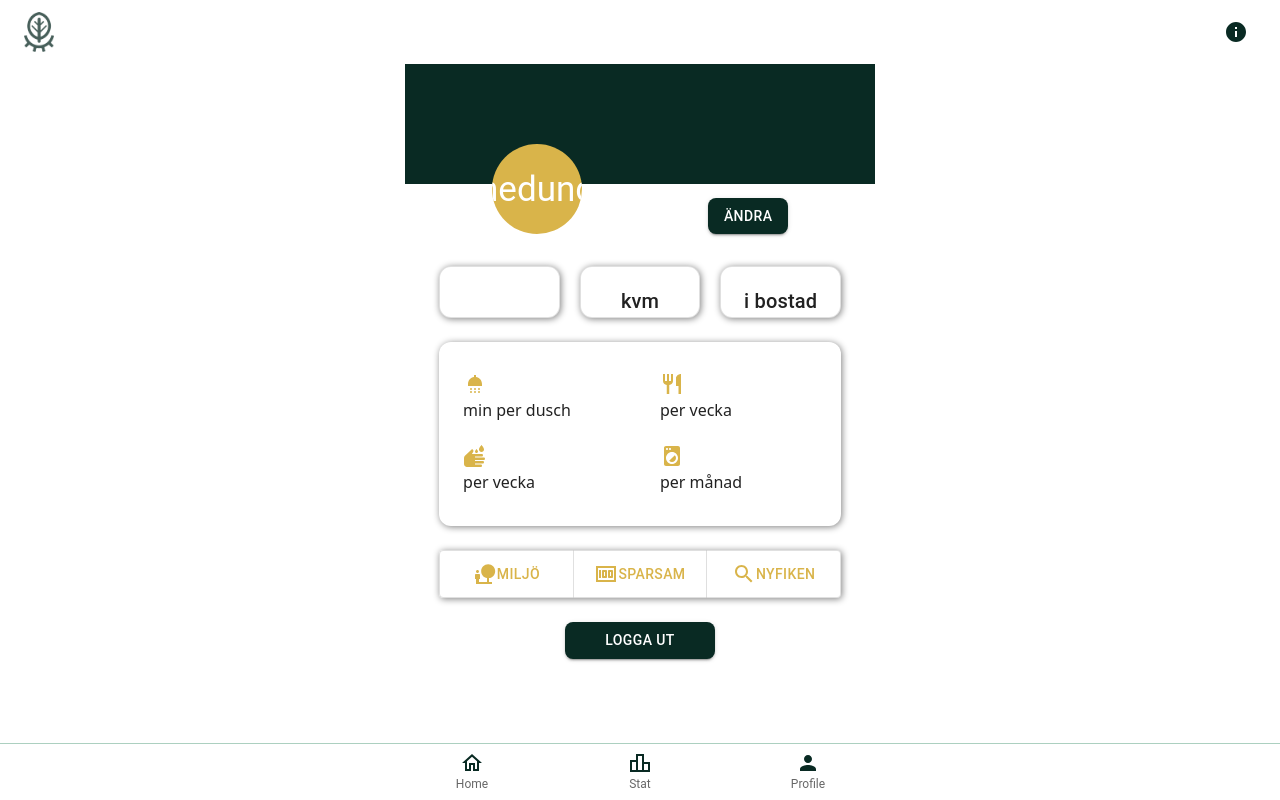
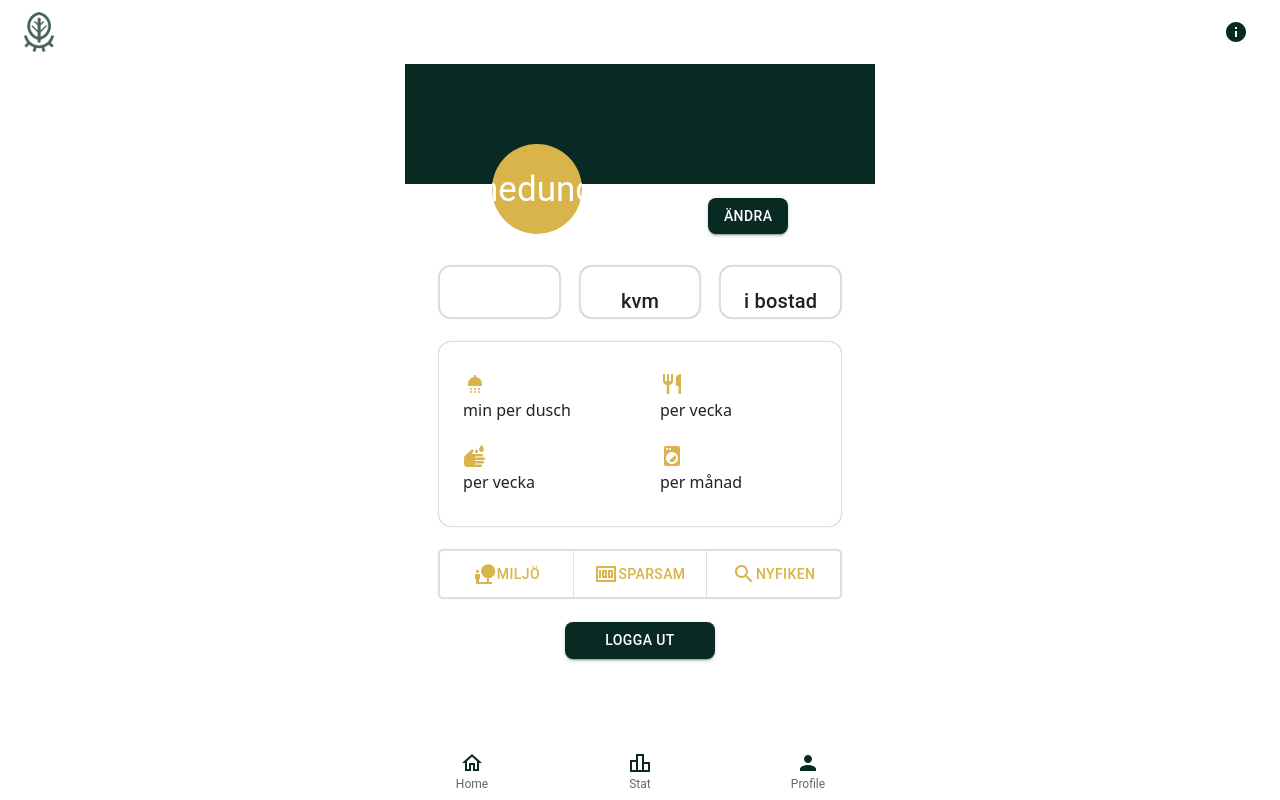
Before and after one commit to annaagranberg/EnergyEyes, a React (Create React App) app: page /profile in a window 1280 px wide. Built offline with nearby package versions, Linux system fonts and the light colour scheme; no server answers; the database is empty; sample sign-in values are in the browser's storage.

Commit message:
utseende

```diff
--- a/src/components/BottomBar.js
+++ b/src/components/BottomBar.js
@@ -19,7 +19,7 @@ export default function BottomBar() {
   return (
     <>
     <ThemeProvider theme={theme}>
-        <Box sx={{borderTop: '1px solid #ACD0C0'}}>
+        <Box>
             <BottomNavigation
                 showLabels
                 value={clicked}
--- a/src/components/Dashboard.js
+++ b/src/components/Dashboard.js
@@ -95,6 +95,7 @@ export default function Dashboard() {
 
     <ThemeProvider theme={theme}>
 
+
         <Box component='div' sx={{overflowX:'hidden', overflowY:'scroll', mb:6}}>
             <Card sx={{ minWidth: 270 }} elevation={0}>
                 <CardContent>
@@ -129,18 +130,18 @@ export default function Dashboard() {
 
                 <Box sx={{width:'90%', ml:'auto', mr:'auto' }} display='flex' flexDirection="column" alignItems='center'>
                     <Box display='flex' flexDirection='row' justifyContent='space-between' sx={{width:'95%', mb:3}}>
-                        <Card variant='outlined' sx={{ textAlign:'center', boxShadow: '1px 1px 7px grey',  borderRadius: 3, width:'30%'}}>
+                        <Card variant='outlined' sx={{ textAlign:'center', boxShadow: '0px 0px 2px grey',  borderRadius: 3, width:'30%'}}>
                             <Typography  variant='h6' >{fname}<br/>{lname}</Typography>
                         </Card>
-                        <Card justify='center' variant='outlined' component='div' sx={{boxShadow: '1px 1px 7px grey', textAlign:'center', borderRadius: 3, width:'30%'}}>
+                        <Card justify='center' variant='outlined' component='div' sx={{boxShadow: '0px 0px 2px grey', textAlign:'center', borderRadius: 3, width:'30%'}}>
                             <Typography mt='15%' variant='h6'>{area} kvm</Typography>
                         </Card>
-                        <Card variant='outlined' sx={{boxShadow: '1px 1px 7px grey', textAlign:'center', borderRadius: 3, width:'30%' }}>
+                        <Card variant='outlined' sx={{boxShadow: '0px 0px 2px grey', textAlign:'center', borderRadius: 3, width:'30%' }}>
                             <Typography mt='15%' variant='h6'>{people} i bostad</Typography>
                         </Card>
                     </Box>
 
-                    <Box sx={{width:'95%', borderRadius: 3, boxShadow: '1px 1px 7px grey'}} flexWrap='wrap' flexDirection='row' display='flex' alignItems='center'>
+                    <Box sx={{width:'95%', borderRadius: 3, boxShadow: '0px 0px 2px grey'}} flexWrap='wrap' flexDirection='row' display='flex' alignItems='center'>
                         <Card  sx={{ textAlign:'left', width:'45%', m:1}} elevation={0}>
                             <CardContent>
                                 <Box sx={{mb:2}}>
@@ -177,7 +178,7 @@ export default function Dashboard() {
                                 variant='standard'
                                 onChange={handleProfil}
                                 fullWidth
-                                sx={{mt: 3, justifyItems:'stretch', boxShadow: '1px 1px 7px grey' }}
+                                sx={{mt: 3, justifyItems:'stretch', boxShadow: '0px 0px 2px grey' }}
                                 >
                                     <ToggleButton value="Miljö" >
                                         <NaturePeopleIcon/>
--- a/src/components/Home.js
+++ b/src/components/Home.js
@@ -39,7 +39,7 @@ export default function Home() {
         <Topbar sx={{width:'100%'}} />
       </Box>
 
-      <Box sx={{overflowX:'hidden', overflowY:'scroll',  mt: '7vh' }}>
+      <Box sx={{overflowX:'hidden', overflowY:'scroll',  mt: '7vh', backgroundColor: "#F0F4F4" }}>
           <TypeBox value={5} type={profil} />
 
             <Box sx={{flexDirection:'column', display:'flex', width: '95%', marginLeft:'auto', marginRight:'auto'}}>
--- a/src/components/Stat.js
+++ b/src/components/Stat.js
@@ -45,7 +45,7 @@ export default function Stat() {
     </Box>
 
 
-    <Box component='div' sx={{overflowX:'hidden', overflowY:'scroll', mb:8, mt:8}}>
+    <Box component='div' sx={{overflowX:'hidden', overflowY:'scroll', mb:8, mt:8, backgroundColor: "#F0F4F4"}}>
       <PriceBox mb={2}/>
 
       <Box sx={{ display: 'flex', mt:2, mb:2, width: '100%', flexDirection:'row', justifyContent: 'space-around', alignItems: 'center', zIndex:0, height: '100%' }} >
@@ -59,8 +59,8 @@ export default function Stat() {
         <Box sx={{ display: 'flex', width: '40%',  flexDirection:'row', justifyContent: 'space-around', alignItems: 'center', zIndex:0 }} >
 
 
-          <Progressbar spendingAmount={4} total={15} goalAmount={dagligt} timeUnit='dag' />
-          <Progressbar spendingAmount={30} total={50} goalAmount={veckovis} timeUnit='vecka' />
+          <Progressbar spendingAmount={4} total={dagligt*1.6} goalAmount={dagligt} timeUnit='dag' />
+          <Progressbar spendingAmount={30} total={veckovis*1.6} goalAmount={veckovis} timeUnit='vecka' />
 
         </Box>
       </Box>
```
